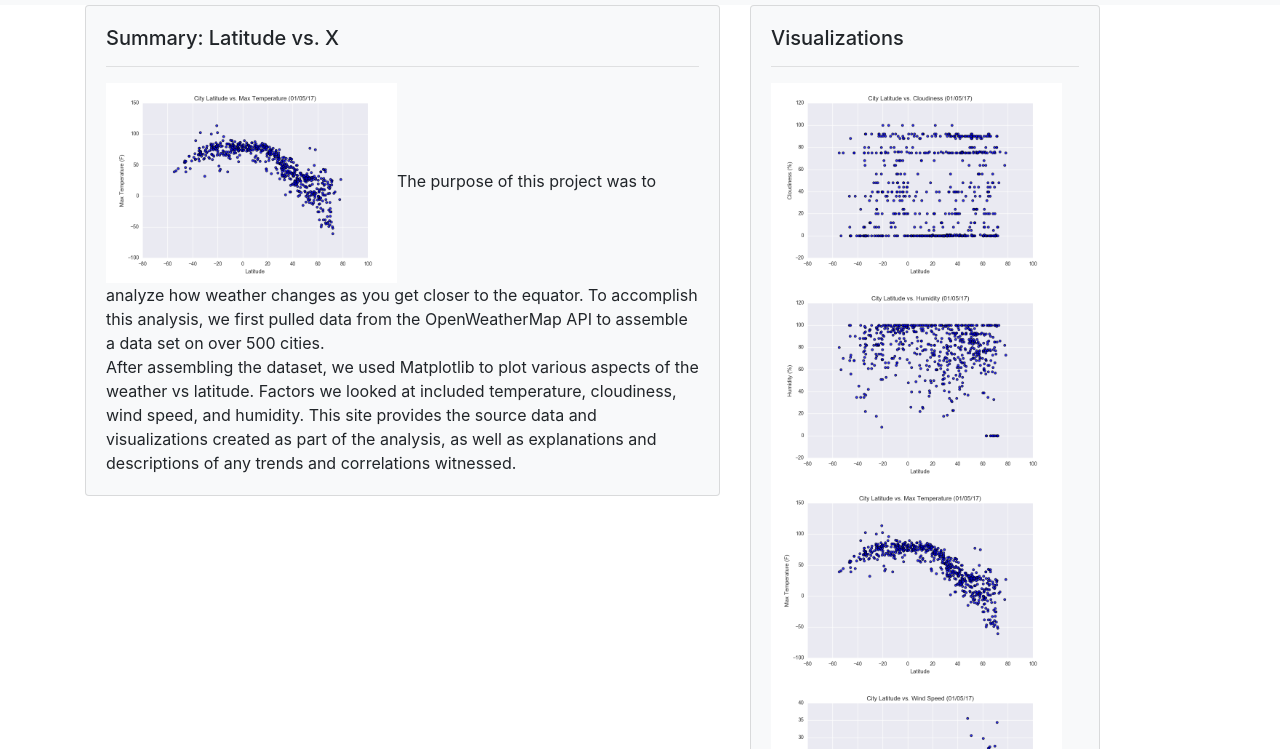
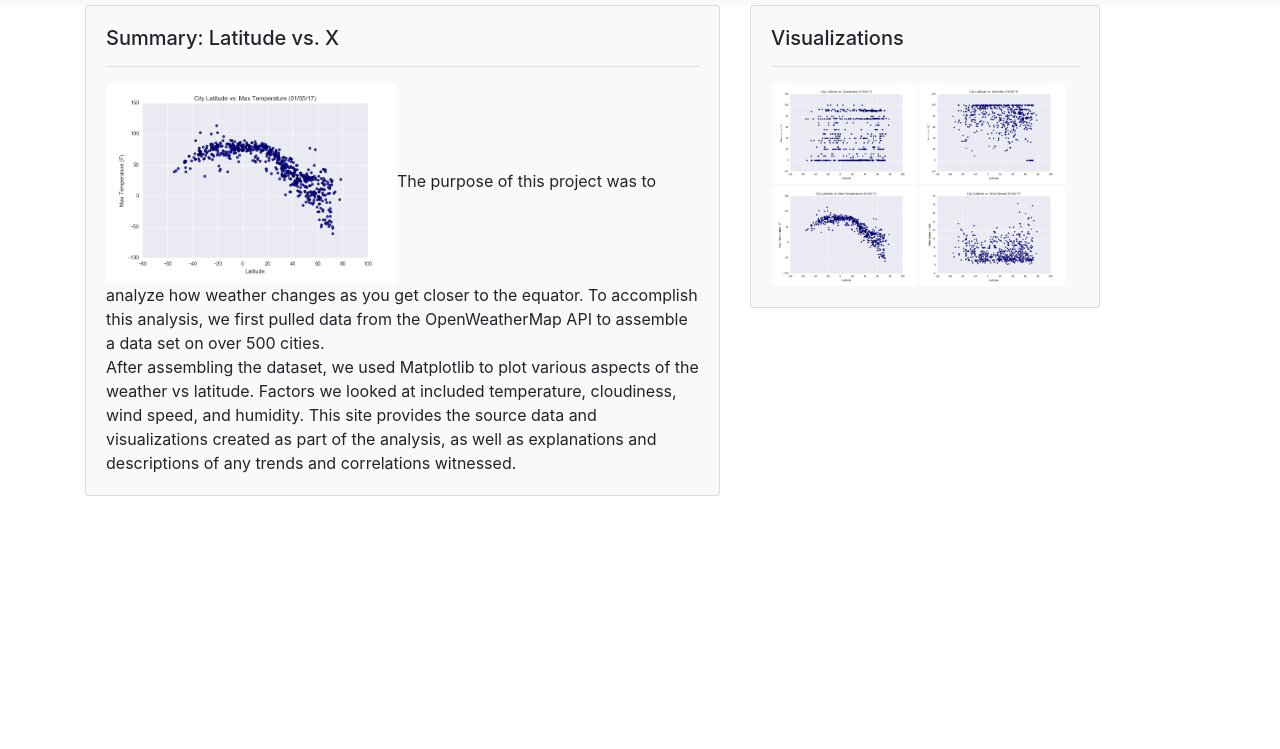
Before and after one commit to LaurenEGardner/Web-Design-Challenge, a plain HTML site: page index.html in a window 1280 px wide. Shown: the part 51-800 px from the top of the page. Drawn offline with nearby package versions, Linux system fonts and the light colour scheme.

Commit message:
images do not want to resize

```diff
--- a/index.html
+++ b/index.html
@@ -31,8 +31,8 @@
                     <a class="nav-link" href="index.html">Summary <span class="sr-only">(current)</span></a>
                 </li>
                 <li class="nav-item dropdown">
-                    <a class="nav-link dropdown-toggle" href="#" id="navbarDropdownMenuLink"
-                        data-toggle="dropdown" aria-haspopup="true" aria-expanded="false">
+                    <a class="nav-link dropdown-toggle" href="#" id="navbarDropdownMenuLink" data-toggle="dropdown"
+                        aria-haspopup="true" aria-expanded="false">
                         Plots
                     </a>
                     <div class="dropdown-menu" aria-labelledby="navbarDropdownMenuLink">
@@ -60,7 +60,7 @@
                         <h5 class="card-title">Summary: Latitude vs. X</h5>
                         <hr>
                         <p class="card-text"><img src="assets/maxtemp.png"
-                                alt="A scatter plot showing how latitude effects max temperatures" alight="left"
+                                alt="A scatter plot showing how latitude effects max temperatures" float="left"
                                 class="resize">The purpose of this project was to analyze how weather changes as you get
                             closer to the equator. To accomplish this analysis, we first pulled data from the
                             OpenWeatherMap API to assemble a data set on over 500 cities.<br>
@@ -77,8 +77,28 @@
                     <div class="card-body">
                         <h5 class="card-title">Visualizations</h5>
                         <hr>
-                        <img src="assets/cloudiness.png" class="resize"><img src="assets/humidity.png" class="resize"><br>
-                        <img src="assets/maxtemp.png" class="resize"><img src="assets/windspeed.png" class="resize">
+                        <table cellspacing="5px" style="border-spacing: 10px;">
+                            <tr>
+                                <td>
+                                    <a href="plots/cloudiness.html">
+                                        <img src="assets/cloudiness.png"
+                                            alt="scatter plot showing latitude vs cloudiness" class="imglinks">
+                                    </a>
+                                </td>
+                                <td><a href="plots/humidity.html"><img src="assets/humidity.png"
+                                            alt="scatter plot showing latitude vs humidity" class="imglinks"></a>
+                                </td>
+                            </tr>
+                            <tr>
+                                <td>
+                                    <a href="plots/maxtemp.html"><img src="assets/maxtemp.png"
+                                            alt="scatter plot showing max temp vs latitude" class="imglinks"></a>
+                                </td>
+                                <td><a href="plots/windspeed.html"><img src="assets/windspeed.png"
+                                            alt="scatter plot showing windspeed vs latitude" class="imglinks"></a>
+                                </td>
+                            </tr>
+                        </table>
                     </div>
                 </div>
             </div>
--- a/style.css
+++ b/style.css
@@ -3,7 +3,12 @@ img{
     max-height: 100%
 }
 
-.resize {
+.imglinks{
+    width: auto;
+    height: 100px;
+}
+
+.resize{
     width: auto;
     height: 200px;
 }
```
